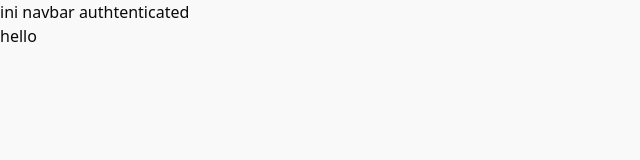
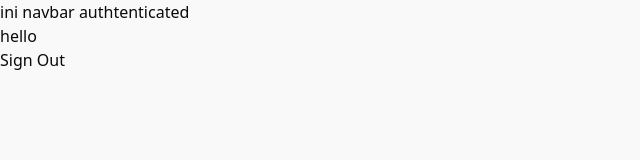
Before and after one commit to mdi-client-portal/client-portal-fe, a Next.js app: page / in a window 1280 px wide. Shown: the top 160 px of the page, without its empty margins (0-640 px from the left). Built offline with nearby package versions, Linux system fonts and the light colour scheme; no server answers.

Commit message:
tambahin user login

```diff
--- a/package.json
+++ b/package.json
@@ -12,10 +12,12 @@
     "@hookform/resolvers": "^5.2.1",
     "@radix-ui/react-label": "^2.1.7",
     "@radix-ui/react-slot": "^1.2.3",
+    "axios": "^1.12.2",
     "class-variance-authority": "^0.7.1",
     "clsx": "^2.1.1",
     "lucide-react": "^0.540.0",
     "next": "15.4.7",
+    "next-auth": "^5.0.0-beta.29",
     "next-themes": "^0.4.6",
     "react": "19.1.0",
     "react-dom": "19.1.0",
--- a/src/app/(authenticated)/page.tsx
+++ b/src/app/(authenticated)/page.tsx
@@ -1,5 +1,16 @@
 import Image from "next/image";
+import { auth } from "@/auth";
+import SignOutButton from "@/components/common/buttons/signout";
+// import { signOut } from "next-auth/react";
 
-export default function Home() {
-  return <div>hello</div>;
+export default async function Home() {
+  const session = await auth();
+  console.log(session);
+
+  return (
+    <>
+      <div>hello {session?.user.email}</div>
+      <SignOutButton />
+    </>
+  );
 }
--- /dev/null
+++ b/src/app/api/auth/[...nextauth]/route.ts
@@ -0,0 +1,3 @@
+import { handlers } from "@/auth";
+
+export const { GET, POST } = handlers;
--- /dev/null
+++ b/src/auth.ts
@@ -0,0 +1,49 @@
+import NextAuth from "next-auth";
+import Credentials from "next-auth/providers/credentials";
+import axios from "axios";
+
+export const { handlers, signIn, signOut, auth } = NextAuth({
+  providers: [
+    Credentials({
+      // You can specify which fields should be submitted, by adding keys to the `credentials` object.
+      // e.g. domain, username, password, 2FA token, etc.
+      credentials: {
+        email: {},
+        password: {},
+      },
+      authorize: async (credentials) => {
+        console.log("credentials", credentials.email, credentials.password);
+        if (!credentials?.email || !credentials?.password) {
+          throw new Error("Email or password missing");
+        }
+
+        try {
+          const response = await axios.post(
+            "http://127.0.0.1:5000/api/user/login",
+            {
+              email: credentials.email,
+              password: credentials.password,
+            }
+          );
+
+          let user = response.data.data;
+
+          console.log(user);
+          if (!user) {
+            console.log("masuk sini bro 2");
+            throw new Error("Invalid credentials.");
+          }
+
+          // return JSON object with the user data
+          return user;
+        } catch (error) {
+          console.log("error wak");
+          return null;
+        }
+      },
+    }),
+  ],
+  pages: {
+    signIn: "/login",
+  },
+});
--- /dev/null
+++ b/src/components/common/buttons/signout.tsx
@@ -0,0 +1,8 @@
+"use client";
+import { signOut } from "next-auth/react";
+
+export default function SignOutButton() {
+  return (
+    <button onClick={() => signOut({ callbackUrl: "/login" })}>Sign Out</button>
+  );
+}
--- a/src/components/common/forms/loginForm.tsx
+++ b/src/components/common/forms/loginForm.tsx
@@ -1,5 +1,6 @@
 "use client";
 import { useForm } from "react-hook-form";
+import { signIn } from "next-auth/react";
 
 import {
   Form,
@@ -17,7 +18,6 @@ import {
 } from "@/validators/loginValidator";
 import { zodResolver } from "@hookform/resolvers/zod";
 
-import { Label } from "@radix-ui/react-label";
 import { Input } from "@/components/ui/input";
 import { Button } from "@/components/ui/button";
 
@@ -30,8 +30,13 @@ export default function LoginForm() {
     },
   });
 
-  function onSubmit(values: LoginValidator) {
-    console.log(values);
+  async function onSubmit(values: LoginValidator) {
+    return await signIn("credentials", {
+      email: values.email,
+      password: values.password,
+      callbackUrl: "/",
+      redirect: false,
+    });
   }
 
   return (
--- /dev/null
+++ b/src/middleware.ts
@@ -0,0 +1 @@
+export { auth as middleware } from "@/auth";
--- /dev/null
+++ b/types/next-auth.d.ts
@@ -0,0 +1,33 @@
+import NextAuth from "next-auth";
+
+declare module "next-auth" {
+  interface Session {
+    user: {
+      id: string;
+      email: string;
+      name?: string;
+      token?: string;
+      [key: string]: any;
+    };
+  }
+
+  interface User {
+    id: string;
+    email: string;
+    name?: string;
+    token?: string;
+    [key: string]: any;
+  }
+}
+
+declare module "next-auth/jwt" {
+  interface JWT {
+    user?: {
+      id: string;
+      email: string;
+      name?: string;
+      token?: string;
+      [key: string]: any;
+    };
+  }
+}
```
Also changed, not shown: 2 other files (tests, documents, lock files or other folders).
